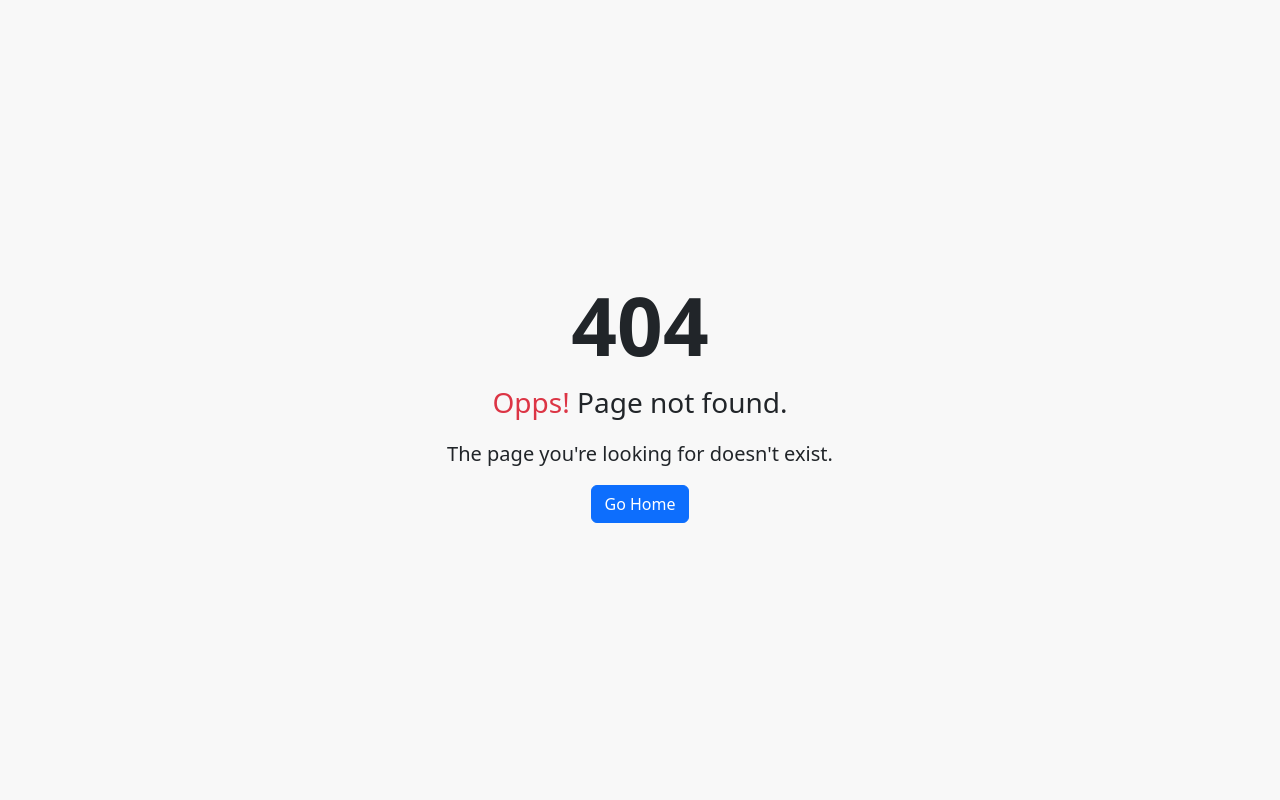
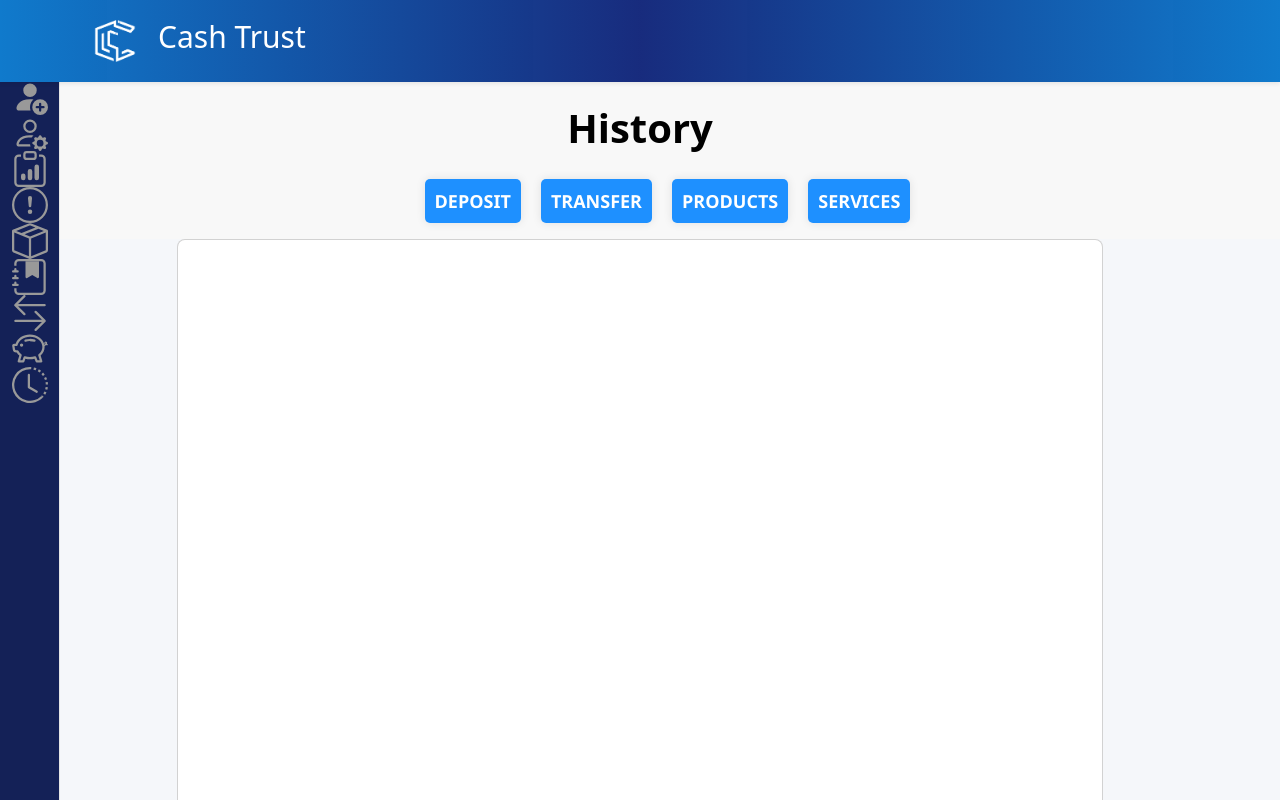
Before and after one commit to jvasquez-2021117/SistemaBancario-Front, a React (Vite) app: page /history in a window 1280 px wide. Before the commit this address had no page. Shown: the top 800 px of the page. Built offline with nearby package versions, Linux system fonts and the light colour scheme; a web font is replaced by a local one.

Commit message:
History Deposit and history Transfer

```diff
--- a/src/Index.jsx
+++ b/src/Index.jsx
@@ -27,6 +27,7 @@ import { CreateDeposit } from './pages/CreatePages/CreateDeposit'
 import { ProfileAccountsPage } from './pages/ProfileAccountsPage'
 import { AccountView } from './pages/ViewsPage/AccountView'
 import { FavoritPage } from './pages/FavoritPage'
+import { HistoryView } from './pages/ViewsPage/HistoryView'
 
 
 export const AuthContext = createContext();
@@ -159,6 +160,10 @@ export const Index = () => {
                 {
                     path: '/favorite',
                     element: <FavoritPage />
+                },
+                {
+                    path: '/history',
+                    element: <HistoryView/>
                 }
 
             ]
--- a/src/components/CSS/Style.css
+++ b/src/components/CSS/Style.css
@@ -707,6 +707,8 @@ button .bi-solid {
     box-shadow: 0 0 10px rgb(0, 0, 0, 0.1);
 }
 
+
+
 .col1 {
     margin-top: 20px;
 }
--- a/src/components/Sidebar/SiberBar.jsx
+++ b/src/components/Sidebar/SiberBar.jsx
@@ -96,6 +96,18 @@ export const SiberBar = () => {
                                 </span>
                             </a>
                         </li>
+                        <li className="has-subnav">
+                            <a href="#" onClick={() => navigate('/history')}>
+                            <svg xmlns="http://www.w3.org/2000/svg" width="16" height="16" fill="currentColor" class="bi bi-clock-history" viewBox="0 0 16 16">
+                            <path d="M8.515 1.019A7 7 0 0 0 8 1V0a8 8 0 0 1 .589.022l-.074.997zm2.004.45a7.003 7.003 0 0 0-.985-.299l.219-.976c.383.086.76.2 1.126.342l-.36.933zm1.37.71a7.01 7.01 0 0 0-.439-.27l.493-.87a8.025 8.025 0 0 1 .979.654l-.615.789a6.996 6.996 0 0 0-.418-.302zm1.834 1.79a6.99 6.99 0 0 0-.653-.796l.724-.69c.27.285.52.59.747.91l-.818.576zm.744 1.352a7.08 7.08 0 0 0-.214-.468l.893-.45a7.976 7.976 0 0 1 .45 1.088l-.95.313a7.023 7.023 0 0 0-.179-.483zm.53 2.507a6.991 6.991 0 0 0-.1-1.025l.985-.17c.067.386.106.778.116 1.17l-1 .025zm-.131 1.538c.033-.17.06-.339.081-.51l.993.123a7.957 7.957 0 0 1-.23 1.155l-.964-.267c.046-.165.086-.332.12-.501zm-.952 2.379c.184-.29.346-.594.486-.908l.914.405c-.16.36-.345.706-.555 1.038l-.845-.535zm-.964 1.205c.122-.122.239-.248.35-.378l.758.653a8.073 8.073 0 0 1-.401.432l-.707-.707z"/>
+                            <path d="M8 1a7 7 0 1 0 4.95 11.95l.707.707A8.001 8.001 0 1 1 8 0v1z"/>
+                            <path d="M7.5 3a.5.5 0 0 1 .5.5v5.21l3.248 1.856a.5.5 0 0 1-.496.868l-3.5-2A.5.5 0 0 1 7 9V3.5a.5.5 0 0 1 .5-.5z"/>
+                            </svg>
+                                <span className="nav-text">
+                                    History View
+                                </span>
+                            </a>
+                        </li>
                     </ul>
                 </nav>
             </div>
--- /dev/null
+++ b/src/pages/ViewsPage/HistoryView.jsx
@@ -0,0 +1,191 @@
+import axios from 'axios'
+import React, { useContext, useEffect, useState } from 'react'
+import { useNavigate } from 'react-router-dom'
+import { SiberBar } from '../../components/Sidebar/SiberBar'
+import { TableDeposit } from '../../components/Tables/TableDeposit'
+import { AuthContext } from '../../Index'
+
+export const HistoryView = () => {
+  const [data, setData] = useState([{}]);
+  const [showDeposit, setShowDeposit] = useState(false);
+  const [showTransfer, setTransfer] = useState(false);
+  const [showProducts, setShowProducts] = useState(false);
+  const [showServices, setShowServices] = useState(false);
+  const [title, setTitle] = useState('History');
+
+  const navigate = useNavigate();
+  const { dataUser } = useContext(AuthContext)
+
+  const getDeposit = async (activate2) => {
+    try {
+      handleButtonClick(activate2);
+      const { data } = await axios(`http://localhost:3200/historyDeposit/get/${dataUser.id}`);
+      setData(data.history)
+      setTitle('History Deposit');
+      console.log(showDeposit);
+    } catch (e) {
+      console.log(e);
+    }
+  }
+
+  const getTransfer = async (activate2, button) => {
+    try {
+      handleButtonClick(activate2);
+      const { data } = await axios(`http://localhost:3200/historyTransfer/get/${dataUser.id}`);
+      setData(data.history)
+      setTitle('History Transfer');
+      toggleColor(button);
+    } catch (e) {
+      console.log(e);
+    }
+  }
+
+  function handleButtonClick(activate) {
+    const newState = {
+      showDeposit: false,
+      showProducts: false,
+      showTransfer: false,
+      showServices: false
+
+    }
+
+    switch (activate) {
+      case 'showDeposit':
+        newState.showDeposit = true;
+        break;
+      case 'showTransfer':
+        newState.showTransfer = true;
+        break;
+      case 'showProducts':
+        newState.showProducts = true;
+        break;
+      case 'showService':
+        newState.showServices = true;
+        break;
+      default:
+        break;
+    }
+
+    setShowDeposit(newState.showDeposit);
+    setTransfer(newState.showTransfer);
+    setShowServices(newState.showServices);
+    setShowProducts(newState.showProducts);
+
+  }
+
+  function toggleColor(button) {
+    if (button.classList.contains("btn-primary")) {
+      button.classList.remove("btn-primary");
+      button.classList.add("btn-danger");
+    } else {
+      button.classList.remove("btn-danger");
+      button.classList.add("btn-primary");
+    }
+  }
+
+  return (
+    <>
+      <SiberBar />
+      <nav className='navbar navbar-expand-lg navbar-light' style={{ marginTop: '6rem' }}>
+        <div className='container-fluid'>
+          <div className='collapse navbar-collapse justify-content-center' id='navbarCenteredExample' >
+            <h1 className='text-black' style={{ fontSize: '2.5rem' }}>{title}</h1>
+          </div>
+        </div>
+      </nav>
+      <div className="container t">
+        <div className="row d-flex justify-content-center ">
+          <div className="col-md-2 col-lg-5">
+            <div className="row">
+              <div className="col1">
+                <a href="#" onClick={() => getDeposit('showDeposit', this)} className='btn1' >Deposit</a>
+                <a href="#" onClick={() => getTransfer('showTransfer', this)} className='btn1'>Transfer</a>
+                <a href="#" onClick={() => navigate('/createDeposit')} className='btn1'>Products</a>
+                <a href="#" onClick={() => navigate('/createDeposit')} className='btn1'>Services</a>
+              </div>
+            </div>
+          </div>
+        </div>
+      </div>
+      <section className='intro'>
+        <div className='bg-image h-100' style={{ backgroundColor: '#f5f7fa', marginTop: '1.5rem' }}>
+          <div className='mask d-flex align-items-center h-100'>
+            <div className='container'>
+              <div className='row justify-content-center'>
+                <div className='col-10'>
+                  <div className='card'>
+                    <div className='card-body p-0'>
+                      <div className='table-responsive table-scroll' data-mdb-perfect-scrollbar='true' style={{ position: 'relative', height: '700px' }}>
+                        <table className='table table-striped '>
+                          <thead style={{ backgroundColor: '#8c7c62' }}>
+                            <tr>
+                              {
+                                showDeposit ?
+                                  <>
+                                    <th scope='col' className='text-white' style={{ backgroundColor: '#15297c' }} >ID</th>
+                                    <th scope='col' className='text-white' style={{ backgroundColor: '#15297c' }} >AMOUNT</th>
+                                    <th scope='col' className='text-white' style={{ backgroundColor: '#15297c' }} >DATE</th>
+                                    <th scope='col' className='text-white' style={{ backgroundColor: '#15297c' }} >HOUR</th>
+                                  </>
+                                :
+                                showTransfer ?
+                                  <>
+                                    <th scope='col' className='text-white' style={{ backgroundColor: '#15297c' }} >ACCOUNT SENDER</th>
+                                    <th scope='col' className='text-white' style={{ backgroundColor: '#15297c' }} >ACCOUNT REQ</th>
+                                    <th scope='col' className='text-white' style={{ backgroundColor: '#15297c' }} >AMOUNT</th>
+                                    <th scope='col' className='text-white' style={{ backgroundColor: '#15297c' }} >DATE</th>
+                                    <th scope='col' className='text-white' style={{ backgroundColor: '#15297c' }} >HOUR</th>
+                                    <th scope='col' className='text-white' style={{ backgroundColor: '#15297c' }} >DESCRIPTION</th>
+                                  </>
+                                : <></>
+                              }
+                            </tr>
+                          </thead>
+                          <tbody>
+                            {
+
+                              showDeposit ?
+
+                              data.map(({ _id, deposit }, i) => {
+                                return (
+
+                                  <tr key={i}>
+                                         <td>{deposit?._id}</td>
+                                          <td>{deposit?.amount}</td>
+                                          <td>{deposit?.date}</td>
+                                          <td>{deposit?.hour}</td>
+                                  </tr>
+                                )
+                              })
+                             : showTransfer ?
+                              data.map(({_id, transfer}, i) => {
+                                return (
+                                  <tr key={i}>
+                                    <td>{transfer?.accountSender}</td>
+                                    <td>{transfer?.accountReq}</td>
+                                    <td>{transfer?.amount}</td>
+                                    <td>{transfer?.date}</td>
+                                    <td>{transfer?.hour}</td>
+                                    <td>{transfer?.description}</td>
+                                  </tr>
+                                )
+                              })
+                             : <></>
+
+                            }
+
+                          </tbody>
+                        </table>
+                      </div>
+                    </div>
+                  </div>
+                </div>
+              </div>
+            </div>
+          </div>
+        </div>
+      </section >
+      <br />
+    </>
+  )
+}
```
Also changed, not shown: 1 other file (tests, documents, lock files or other folders).
